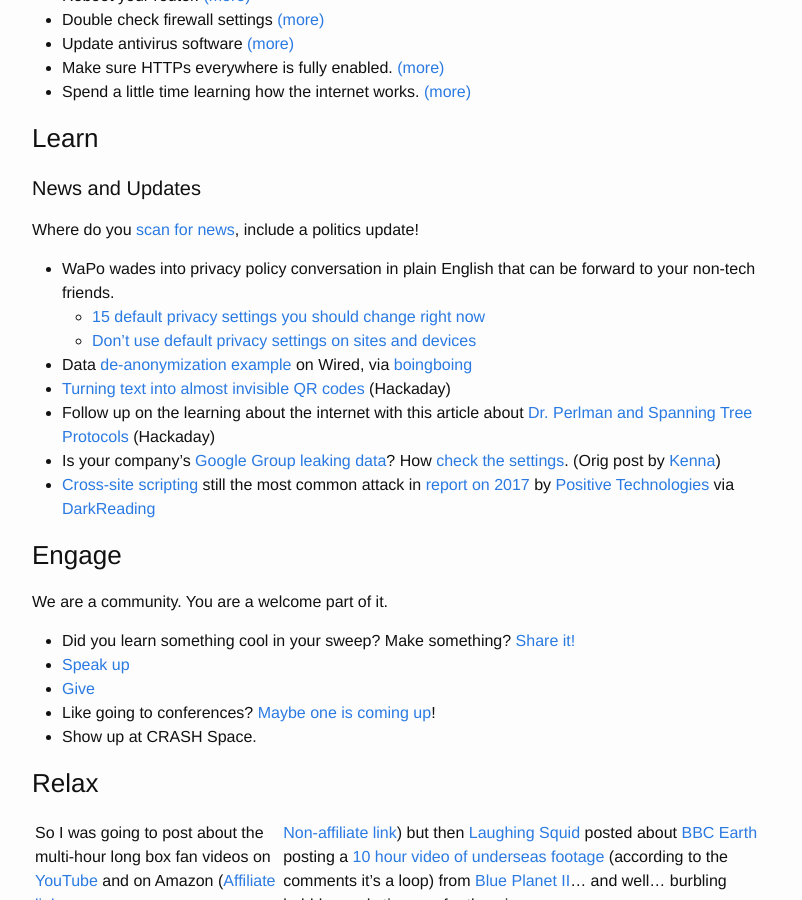
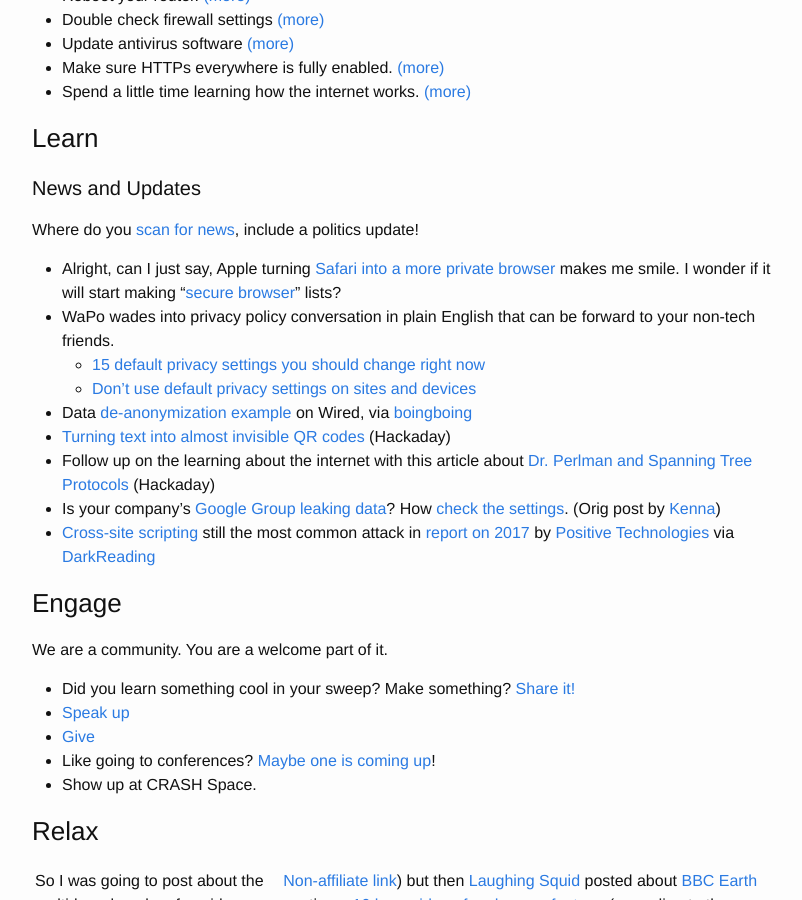
Before and after one commit to CRASHSpace/tuesday, a Jekyll site: the page built from _posts/2018-06-05-tuesday-sweep.md, in a window 1280 px wide and 900 px high, scrolled down 993 px. Shown: the whole window, without its empty margins (238-1040 px from the left). Built offline with Jekyll 4.4.1, drawn with Linux system fonts in a browser that asks for light colours.

Commit message:
add Apple bullet point

```diff
--- a/_posts/2018-06-05-tuesday-sweep.md
+++ b/_posts/2018-06-05-tuesday-sweep.md
@@ -47,6 +47,7 @@
 
 Where do you [scan for news](https://crashspace.github.io/tuesday/), include a politics update!
 
+*   Alright, can I just say, Apple turning [Safari into a more private browser](https://www.theverge.com/2018/6/4/17427000/wwdc-apple-safari-antitracking-facebook-like-share) makes me smile. I wonder if it will start making "[secure](https://www.techworld.com/security/best-8-secure-browsers-3246550/) [browser](https://www.makeuseof.com/tag/2-anonymous-web-browsers-completely-private-secure/)" lists?
 *   WaPo wades into privacy policy conversation in plain English that can be forward to your non-tech friends.
     *   [15 default privacy settings you should change right now](https://www.washingtonpost.com/news/the-switch/wp/2018/06/01/hands-off-my-data-15-default-privacy-settings-you-should-change-right-now/)
     *   [Don’t use default privacy settings on sites and devices](https://www.washingtonpost.com/video/business/technology/dont-use-default-privacy-settings-on-sites-and-devices/2018/06/01/1f882f50-65bb-11e8-81ca-bb14593acaa6_video.html)
```
